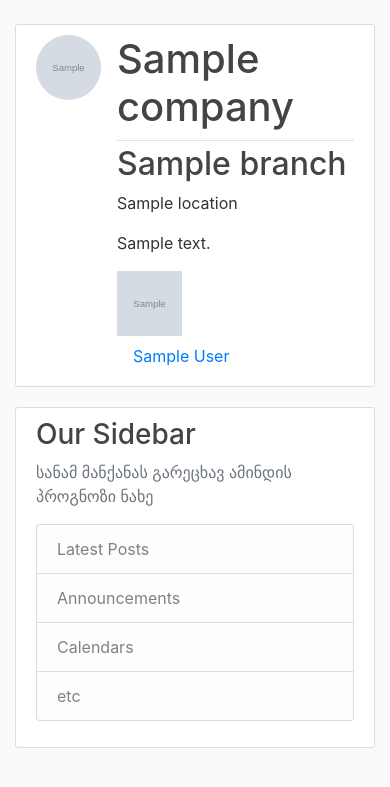
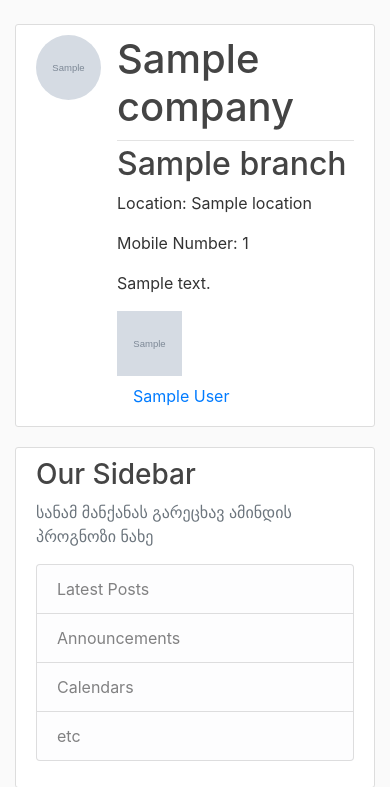
Before and after one commit to MariamKipshidze/car_wash, a Django app: template car_wash_app/templates/car_wash_app/branch_detail.html in a window 390 px wide. Shown: the part 56-843 px from the top of the page. Before the commit the page ends 804 px from the top, so only its background shows below. Run offline with Django 3.2, Linux system fonts and the light colour scheme; the template is opened without the code that fills it: most values are stand-ins (such as "Sample title", 1, 10 or a date in 2020); grey boxes marked "Sample" are stand-in pictures; some libraries are stand-ins or nearby versions.

Commit message:
adding company mobile number

```diff
--- a/car_wash_app/templates/car_wash_app/branch_detail.html
+++ b/car_wash_app/templates/car_wash_app/branch_detail.html
@@ -14,7 +14,8 @@
         {% endif %} -->
       </div>
       <h2 class="article-title" >{{ branch.title }}</h2>
-      <p class="article-content">{{ branch.location }}</p>
+      <p class="article-content">Location: {{ branch.location }}</p>
+      <p class="article-content">Mobile Number: {{ branch.company.mobile_number}}</p>
       <p class="article-content">{{ branch.description }}</p>
       {% if branch.image %}
           <img class = "article-img" src = "{{ branch.image.url }}">
```
